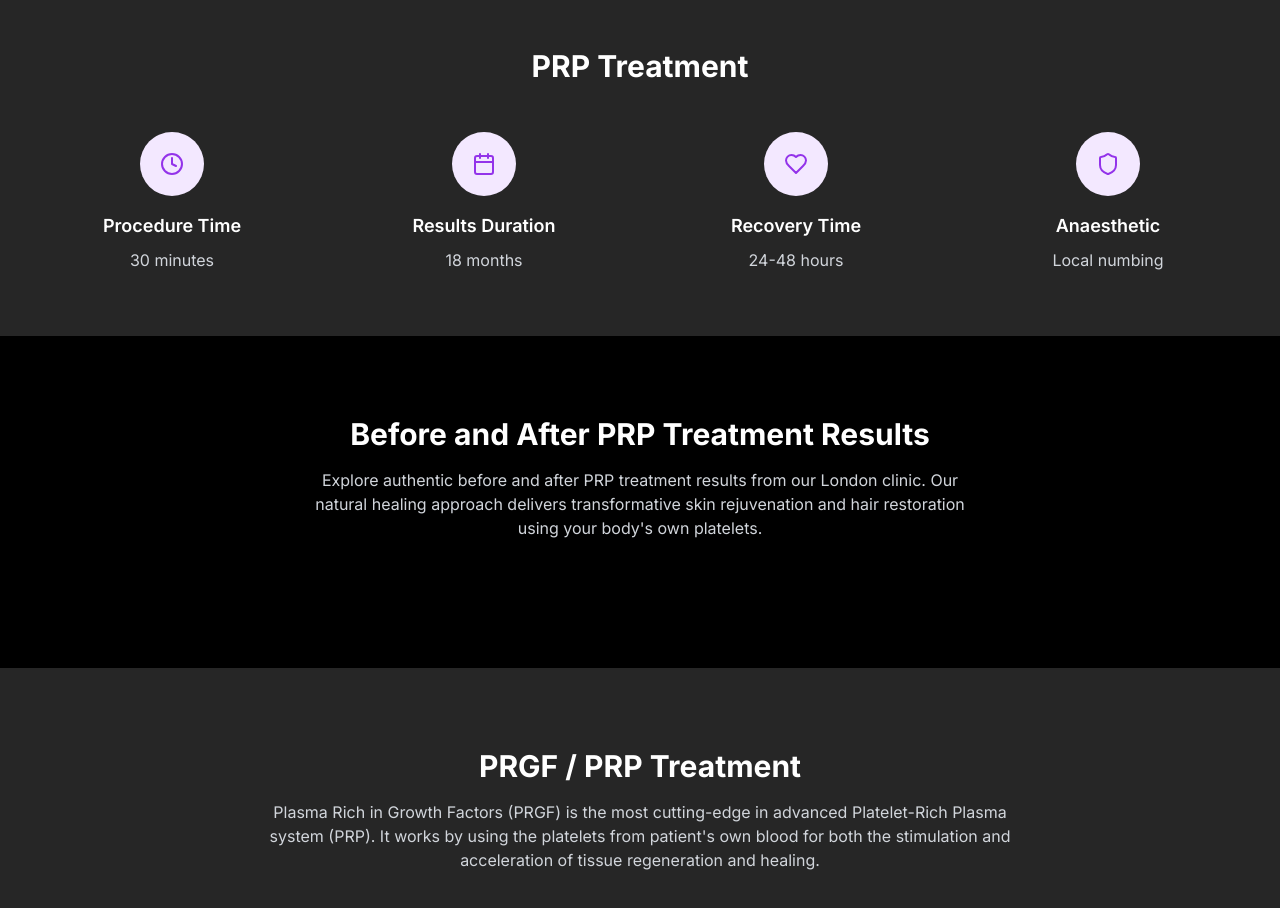
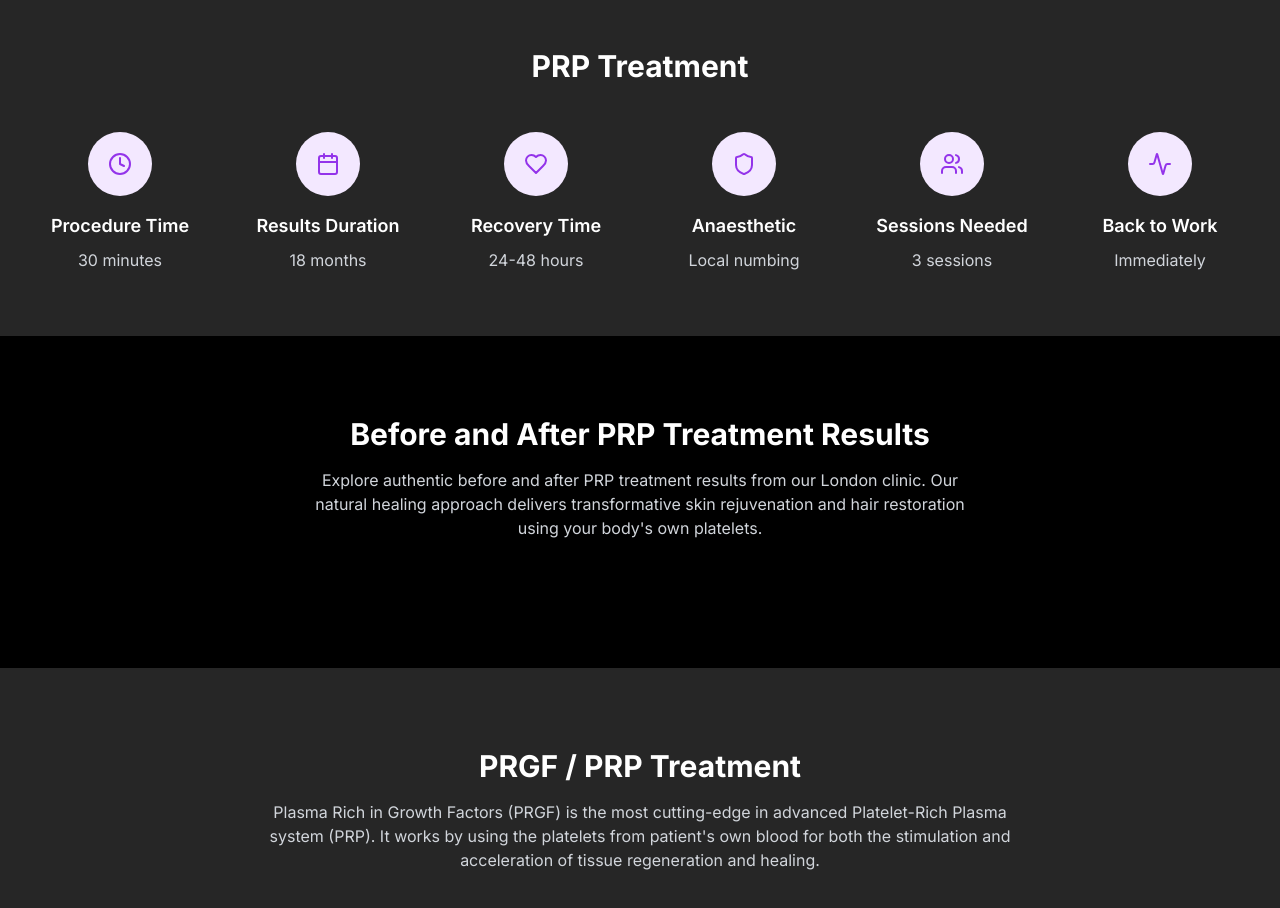
Before and after one commit to alaadin007/cosmedocs-mobile-refined-art, a React (Vite) app: page /prp-treatment in a window 1280 px wide. Shown: the part 880-1788 px from the top of the page. Built offline with nearby package versions, Linux system fonts and the light colour scheme; no server answers; the database is empty.

Commit message:
Add summary points

```diff
--- a/src/pages/PRPTreatment.tsx
+++ b/src/pages/PRPTreatment.tsx
@@ -188,7 +188,7 @@ const PRPTreatment = () => {
               <h2 className="text-2xl md:text-3xl font-bold mb-8 text-white">PRP Treatment</h2>
             </motion.div>
 
-            <div className="grid grid-cols-1 md:grid-cols-4 gap-8">
+            <div className="grid grid-cols-1 md:grid-cols-3 lg:grid-cols-6 gap-8">
               <motion.div
                 initial={{ opacity: 0, y: 20 }}
                 whileInView={{ opacity: 1, y: 0 }}
@@ -243,6 +243,34 @@ const PRPTreatment = () => {
                 </div>
                 <h3 className="text-lg font-semibold text-white mb-2">Anaesthetic</h3>
                 <p className="text-gray-300">Local numbing</p>
+              </motion.div>
+
+              <motion.div
+                initial={{ opacity: 0, y: 20 }}
+                whileInView={{ opacity: 1, y: 0 }}
+                transition={{ duration: 0.5, delay: 0.4 }}
+                viewport={{ once: true }}
+                className="text-center"
+              >
+                <div className="bg-purple-100 rounded-full w-16 h-16 flex items-center justify-center mx-auto mb-4">
+                  <Users className="text-purple-600" size={24} />
+                </div>
+                <h3 className="text-lg font-semibold text-white mb-2">Sessions Needed</h3>
+                <p className="text-gray-300">3 sessions</p>
+              </motion.div>
+
+              <motion.div
+                initial={{ opacity: 0, y: 20 }}
+                whileInView={{ opacity: 1, y: 0 }}
+                transition={{ duration: 0.5, delay: 0.5 }}
+                viewport={{ once: true }}
+                className="text-center"
+              >
+                <div className="bg-purple-100 rounded-full w-16 h-16 flex items-center justify-center mx-auto mb-4">
+                  <Activity className="text-purple-600" size={24} />
+                </div>
+                <h3 className="text-lg font-semibold text-white mb-2">Back to Work</h3>
+                <p className="text-gray-300">Immediately</p>
               </motion.div>
             </div>
           </div>
```
